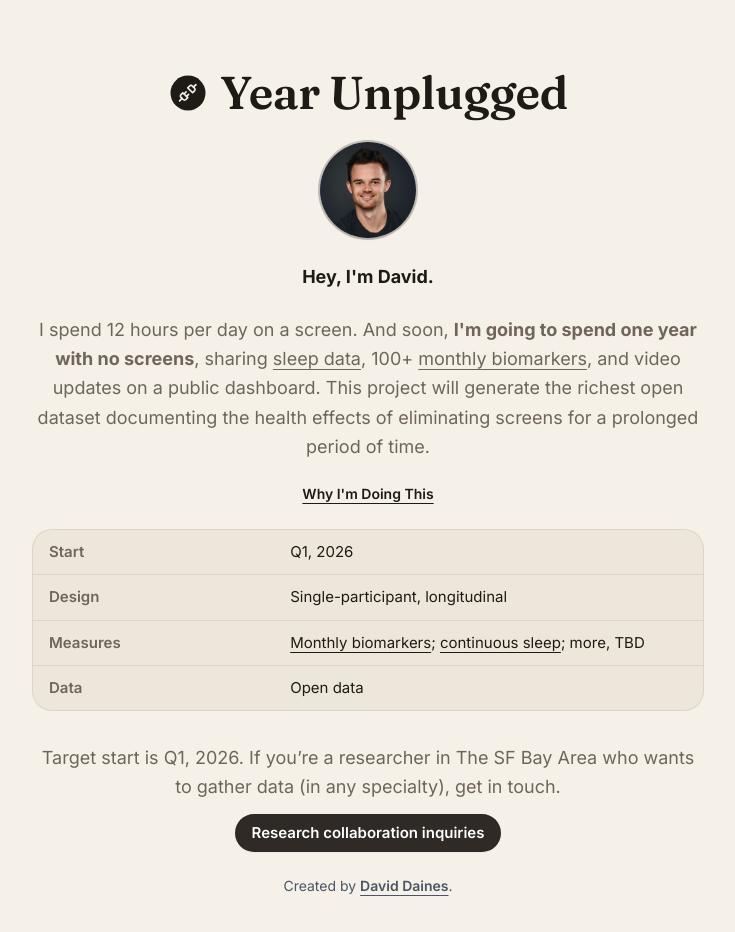
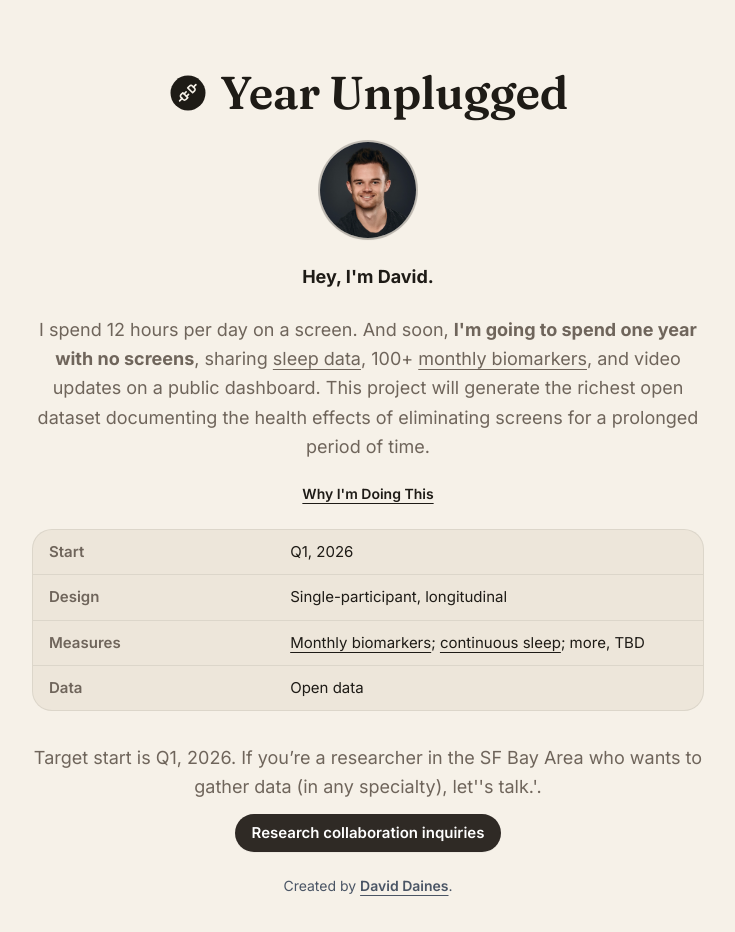
Before and after one commit to dvdaines/year-unplugged-dashboard, a Next.js app: page / in a window 1280 px wide. Shown: the top 932 px of the page, without its empty margins (272-1007 px from the left). Built offline with nearby package versions, Linux system fonts and the light colour scheme.

Commit message:
update copy

```diff
--- a/app/about/page.tsx
+++ b/app/about/page.tsx
@@ -137,7 +137,7 @@ export default function AboutPage() {
         {/* CTA */}
         <div className="mt-12 text-center space-y-4">
           <p className="text-muted-ink text-base sm:text-lg leading-relaxed">
-            Target start is Q1, 2026. If you’re a researcher in the SF Bay Area who wants to gather data (in any specialty), get in touch.
+            Target start is Q1, 2026. If you’re a researcher in the SF Bay Area who wants to gather data (in any specialty), let&apos;'s talk.'.
           </p>
 
           <a
--- a/app/page.tsx
+++ b/app/page.tsx
@@ -87,7 +87,7 @@ export default function Home() {
           {/* CTAs */}
           <div className="mt-8 flex flex-wrap items-center justify-center gap-3">
             <p className="text-muted-ink text-base sm:text-lg leading-relaxed">
-            Target start is Q1, 2026. If you’re a researcher in The SF Bay Area who wants to gather data (in any specialty), get in touch.
+            Target start is Q1, 2026. If you’re a researcher in the SF Bay Area who wants to gather data (in any specialty), let&apos;'s talk.'.
             </p>
             <a
               href="mailto:david@davidd.org?subject=Year%20Unplugged%20%E2%80%94%20Research%20Collaboration"
```
